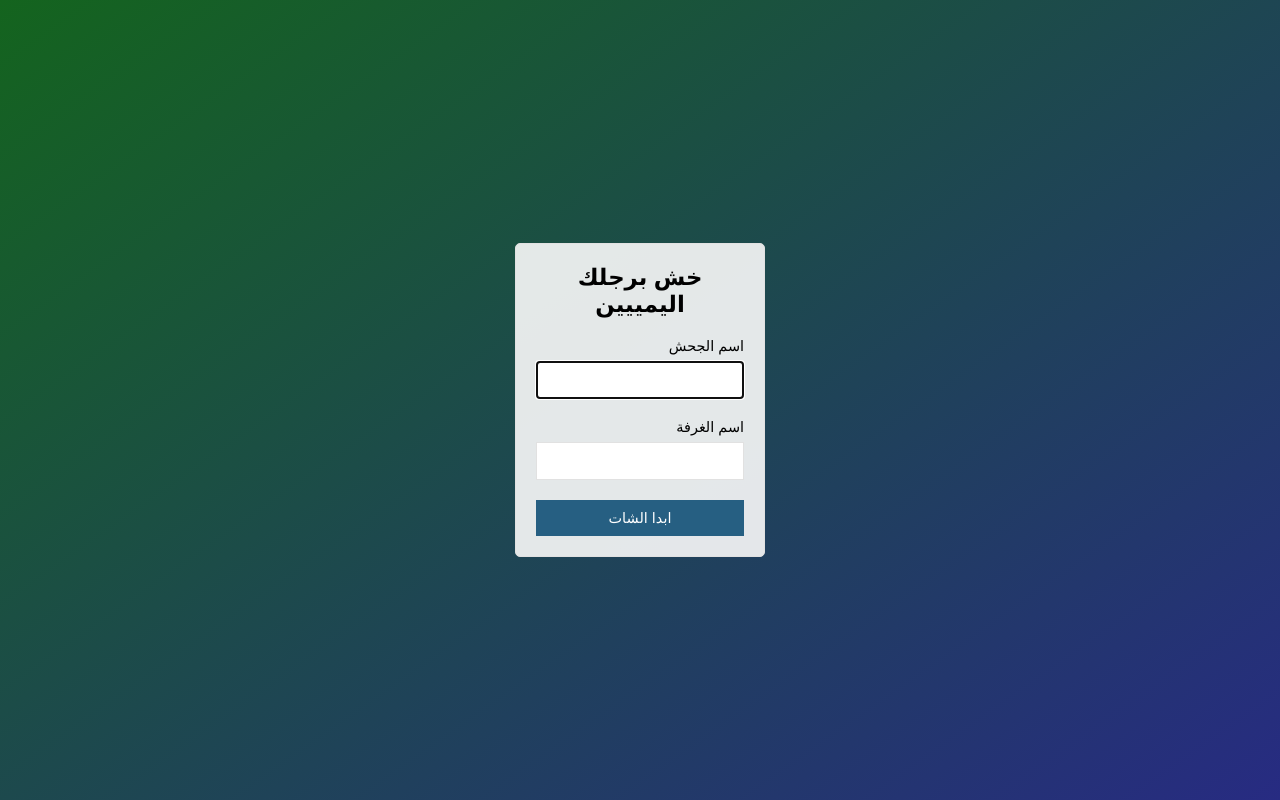
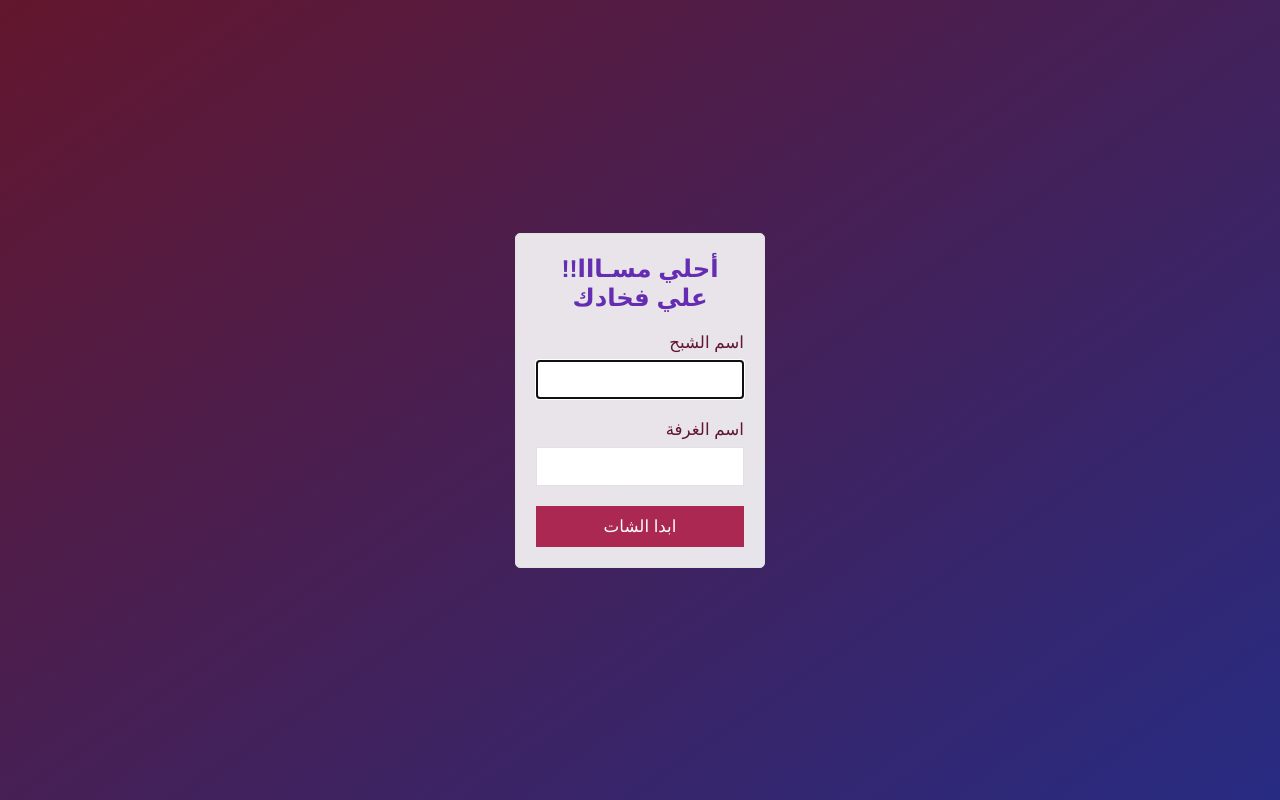
Before and after one commit to theyousry/chat-app, a website: page public/index.html in a window 1280 px wide. Drawn offline with Linux system fonts and the light colour scheme.

Commit message:
some playin'

```diff
--- a/public/css/styles.css
+++ b/public/css/styles.css
@@ -9,26 +9,31 @@
 
 ul, li {
   list-style-position: inside;
+
 }
 
 h3 {
   font-weight: 600;
   text-align: center;
-  font-size: 1.5rem;
+  font-size: 1.6rem;
+color: rgb(101, 45, 177);
+
 }
 
 button {
   border: none;
-  background: #265f82;
+  background: #ab2853;
   color: white;
   cursor: pointer;
   padding: 10px;
   transition: background .3s ease;
+  font-size: 1.1rem;
+
 }
 
 button:hover {
   border: none;
-  background: #1F4C69;
+  background: rgb(101, 45, 177);
   color: white;
   padding: 10px;
 }
@@ -49,7 +54,7 @@ button:disabled {
   background: -webkit-linear-gradient(125deg, rgba(39,107,130,1) 0%, rgba(49,84,34,1) 100%); /* safari5.1+,chrome10+ */
   background: -o-linear-gradient(125deg, rgba(39,107,456,1) 0%, rgba(22,84,44,1) 100%); /* opera 11.10+ */
   background: -ms-linear-gradient(125deg, rgba(39,107,130,1) 0%, rgba(11,84,23,1) 100%); /* ie10+ */
-  background: linear-gradient(325deg, rgba(39,43,130,1) 0%, rgba(20,100,30,1) 100%); /* w3c */
+  background: linear-gradient(325deg, rgba(39,43,130,1) 0%, rgba(99,22,45,1) 100%); /* w3c */
 }
 
 .centered-form__form {
@@ -62,9 +67,13 @@ button:disabled {
 }
 label{
   text-align: right;
+    color: #611730;
+    font-size: 1.1rem;
 }
 input{
   text-align: right;
+  font-size: 1rem;
+
 }
 
 .form-field {
@@ -73,6 +82,7 @@ input{
 
 .form-field > * {
   width: 100%;
+
 }
 
 .form-field label {
@@ -98,7 +108,8 @@ input{
   background: -webkit-linear-gradient(125deg, rgba(39,107,130,1) 0%, rgba(49,84,34,1) 100%); /* safari5.1+,chrome10+ */
   background: -o-linear-gradient(125deg, rgba(39,107,456,1) 0%, rgba(22,84,44,1) 100%); /* opera 11.10+ */
   background: -ms-linear-gradient(125deg, rgba(39,107,130,1) 0%, rgba(11,84,23,1) 100%); /* ie10+ */
-  background: linear-gradient(325deg, rgba(39,43,130,1) 0%, rgba(20,100,30,1) 100%); /* w3c */
+  background: linear-gradient(325deg, rgba(39,43,130,1) 0%, rgba(99,22,45,1) 100%); /* w3c */
+
 }
 
 .chat__sidebar h3 {
@@ -172,10 +183,13 @@ input{
 .message__title h4 {
   font-weight: 600;
   margin-right: 10px;
+
 }
+
 
 .message__title span {
   color: #999;
+
 }
 
 @media (max-width: 600px) {
--- a/public/index.html
+++ b/public/index.html
@@ -12,10 +12,10 @@
   <div class="centered-form__form">
     <form action="/chat.html">
       <div class="form-field">
-        <h3>خش برجلك اليمييين<h3>
+        <h3>!!أحلي مسـااا علي فخادك<h3>
       </div>
       <div class="form-field">
-        <label> اسم الجحش</label>
+        <label>اسم الشبح</label>
         <input type="text" name="name" autofocus/>
       </div>
       <div class="form-field">
--- a/public/js/chat.js
+++ b/public/js/chat.js
@@ -88,10 +88,10 @@ locationButton.on('click', function () {
     return alert('Geolocation not supported by your browser.');
   }
 
-  locationButton.attr('disabled', 'disabled').text('Sending location...');
+  locationButton.attr('disabled', 'disabled').text('...بيبعت');
 
   navigator.geolocation.getCurrentPosition(function (position) {
-    locationButton.removeAttr('disabled').text('Send location');
+    locationButton.removeAttr('disabled').text('ابعت مكانك الحالي');
     socket.emit('createLocationMessage', {
       latitude: position.coords.latitude,
       longitude: position.coords.longitude
```
Also changed, not shown: public/chat.html (+3 -3 lines).
